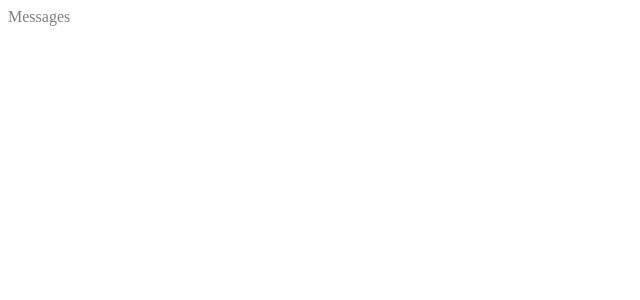
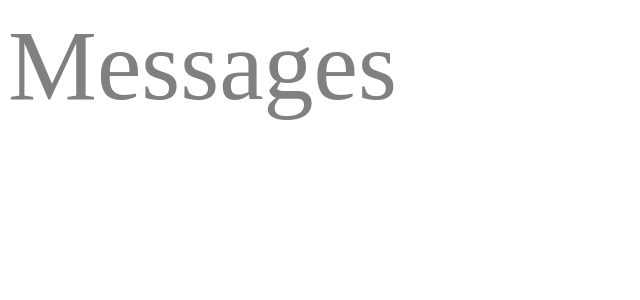
Before and after one commit to arenchilingaryan/photoGate-Messages, a React app: page / in a window 1280 px wide. Shown: the top 300 px of the page, without its empty margins (0-640 px from the left). Built offline with nearby package versions, Linux system fonts and the light colour scheme.

Commit message:
feat 18 module federation

```diff
--- a/src/bootstrap.tsx
+++ b/src/bootstrap.tsx
@@ -1,5 +1,5 @@
 import React from 'react';
 import ReactDOM from 'react-dom';
-import App from './components/App';
+import Messages from './components/Messages';
 
-ReactDOM.render(<App />, document.getElementById('root'));
+ReactDOM.render(<Messages />, document.getElementById('root'));
--- a/src/components/App.tsx
+++ /dev/null
@@ -1,12 +0,0 @@
-import React from 'react';
-import './App.css';
-
-const App = () => {
-  return (
-    <div className="div">
-      Messages
-    </div>
-  );
-};
-
-export default App;
--- /dev/null
+++ b/src/components/Messages.tsx
@@ -0,0 +1,12 @@
+import React from 'react';
+import './App.css';
+
+const Messages = () => {
+  return (
+    <div className="div" style={{fontSize: '100px'}}>
+      Messages
+    </div>
+  );
+};
+
+export default Messages;
--- a/webpack.common.js
+++ b/webpack.common.js
@@ -11,7 +11,9 @@ module.exports = {
       name: "Messages",
       filename: "main.bundle.js",
       remotes: {},
-      exposes: {},
+      exposes: {
+        './Messages': './src/components/Messages.tsx'
+      },
       shared: {
         ...deps,
         react: {
```
Also changed, not shown: 3 other files (tests, documents, lock files or other folders).
